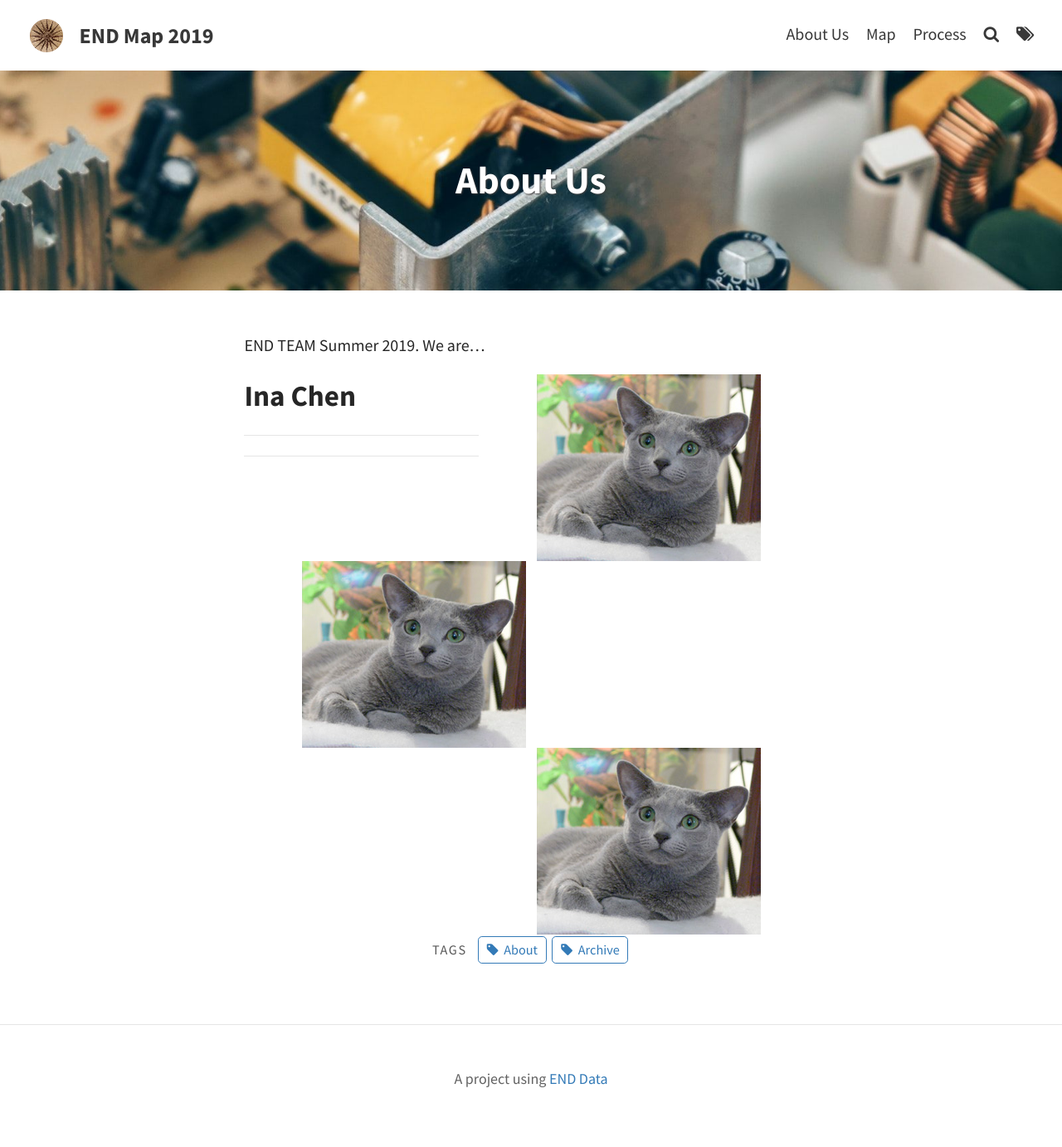
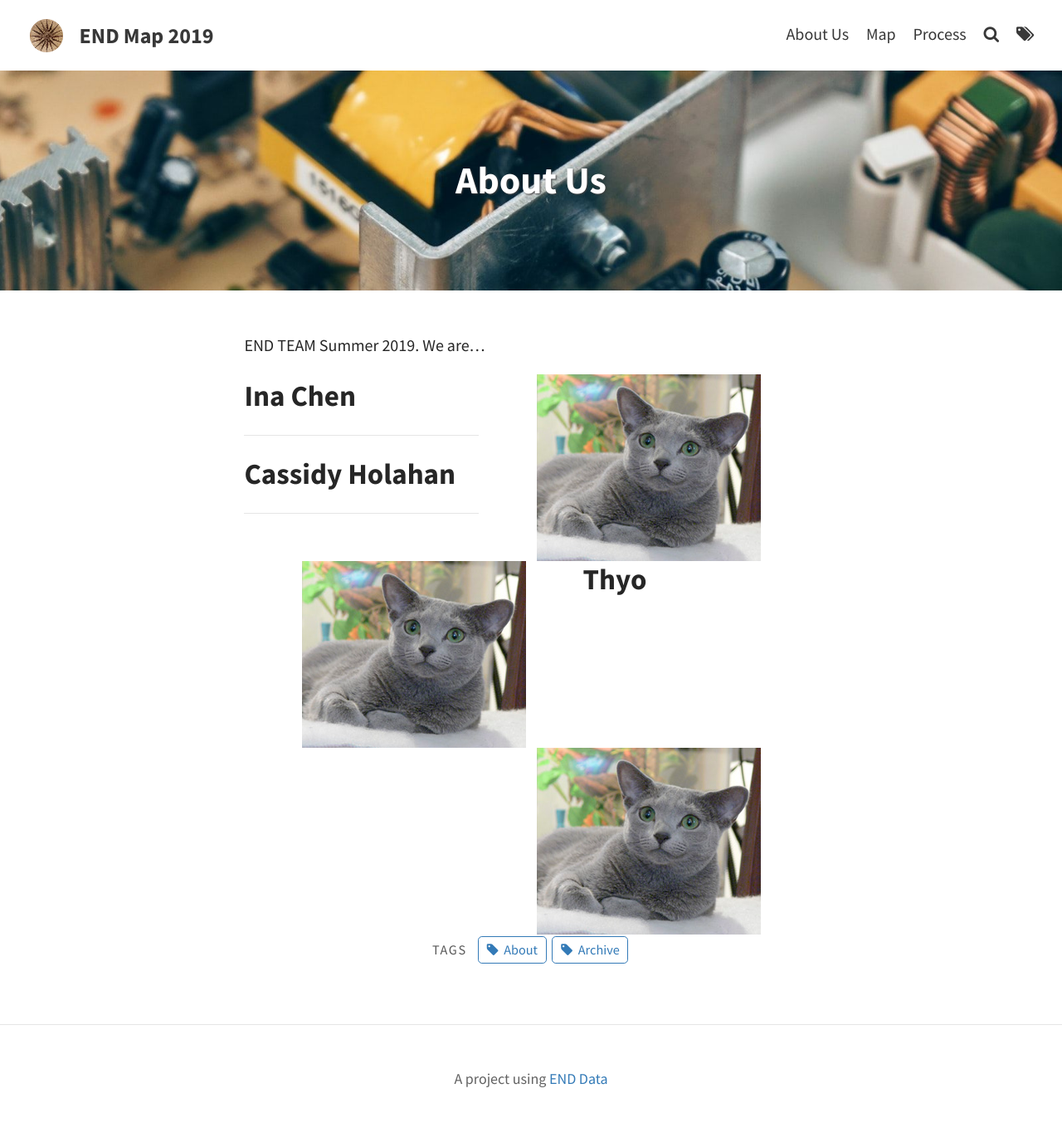
Before and after one commit to cholahan/end19, a Jekyll site: the page built from pages/about.md, in a window 1280 px wide. Shown: the whole page at 83% size. Built offline with Jekyll 4.4.1, drawn with Linux system fonts in a browser that asks for light colours.

Commit message:
Update about.md

```diff
--- a/pages/about.md
+++ b/pages/about.md
@@ -16,10 +16,10 @@ END TEAM Summer 2019. We are...
 
 <img style="float: left;" src="{{ "/assets/img/avatars/ina.jpg" | relative_url}}">
 
-<h2></h2>
+<h2>Cassidy Holahan</h2>
 
 ---
 
 <img style="float: right;" src="{{ "/assets/img/avatars/ina.jpg" | relative_url}}">
 
-<h2></h2>
+<h2>Thyo</h2>
```
